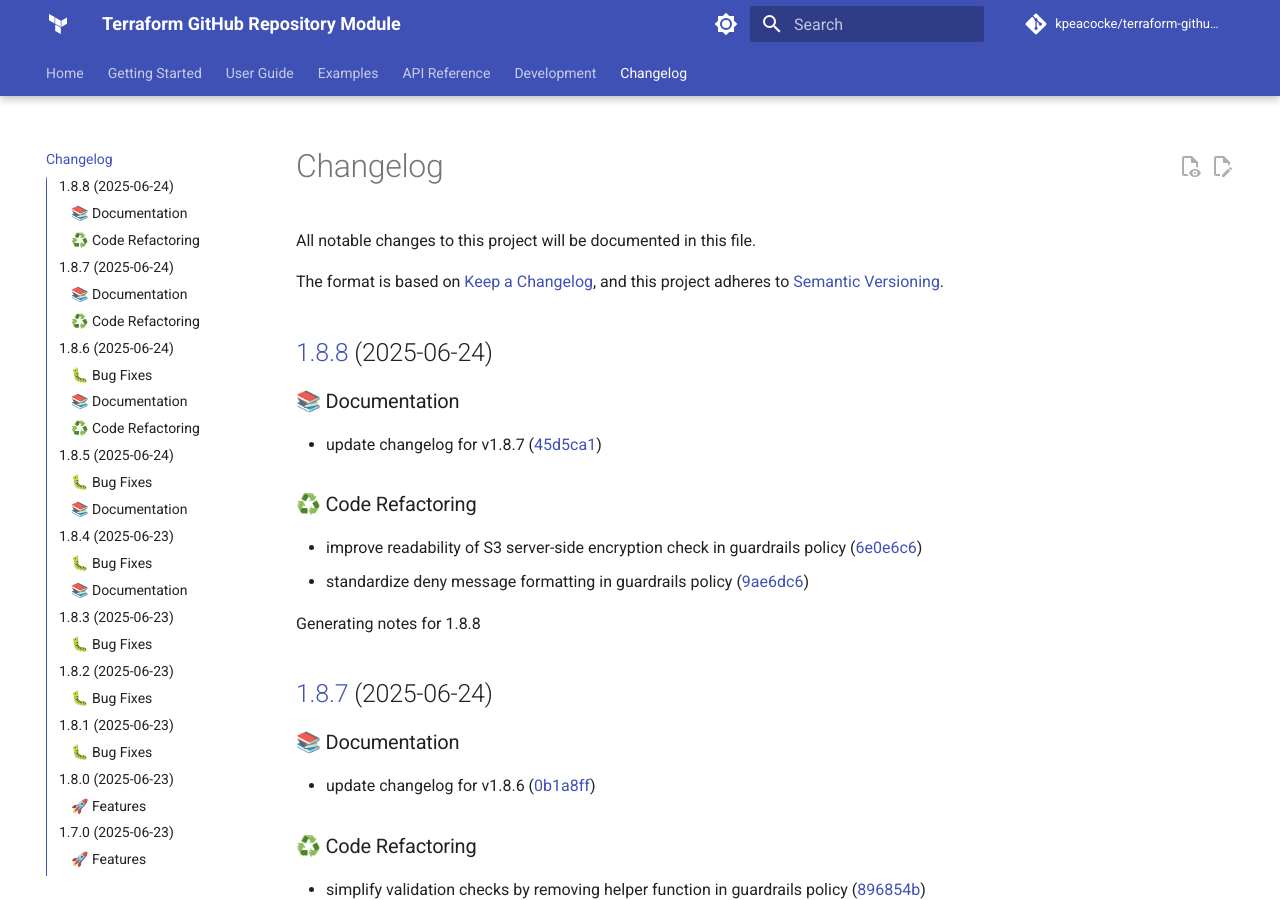
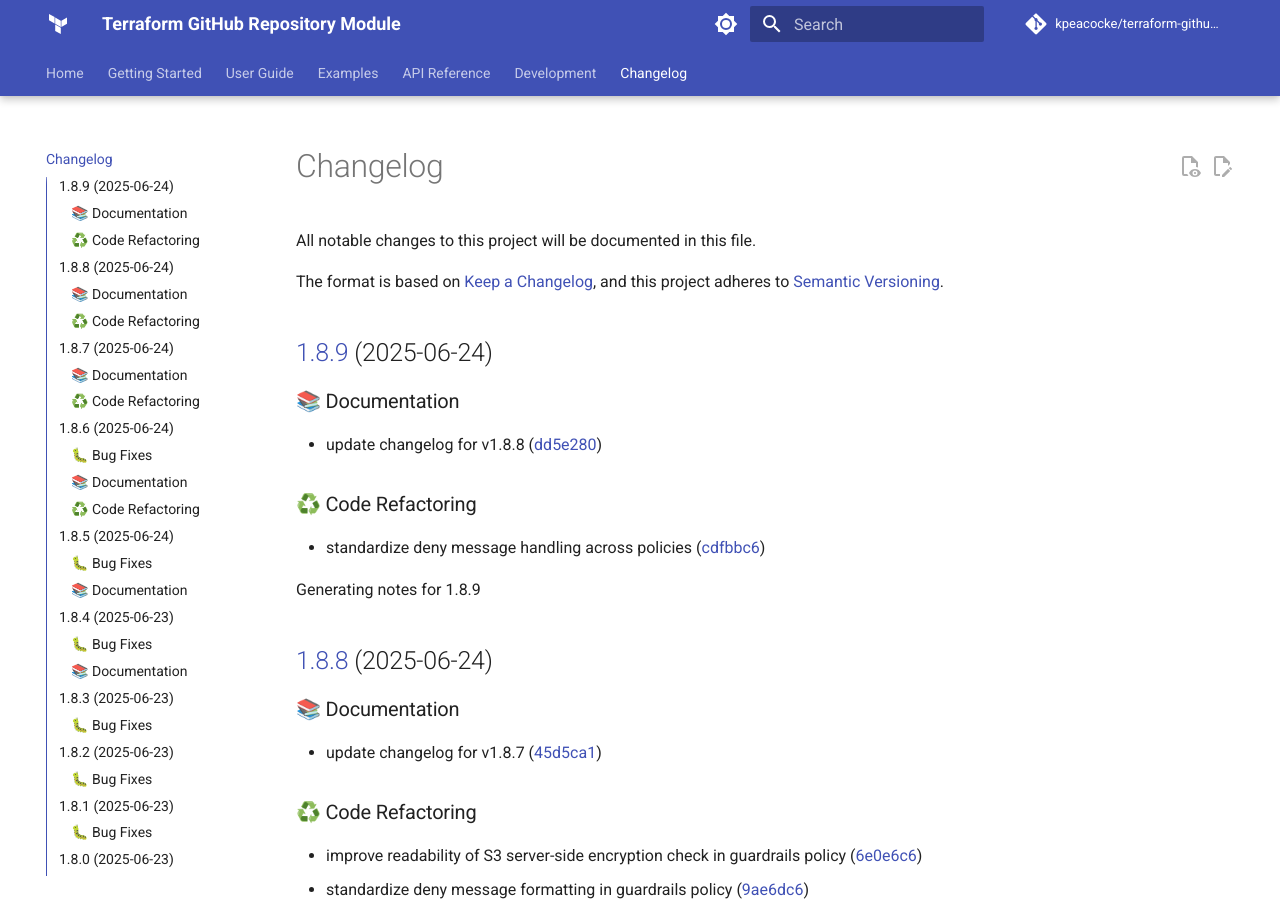
Before and after one commit to kpeacocke/terraform-github-repo, an MkDocs documentation site: the page built from docs/changelog.md, in a window 1280 px wide and 900 px high. Built offline with MkDocs 1.6.1 and Material for MkDocs 9.7.7, drawn with Linux system fonts in a browser that asks for light colours; comment, search, counter and statistics services are not loaded; the version menu is left out.

Commit message:
docs: update changelog for v1.8.9

```diff
--- a/docs/changelog.md
+++ b/docs/changelog.md
@@ -6,6 +6,18 @@ The format is based on [Keep a Changelog](https://keepachangelog.com/en/1.0.0/),
 and this project adheres to [Semantic Versioning](https://semver.org/spec/v2.0.0.html).
 
 <!-- markdownlint-disable MD024 -->
+
+## [1.8.9](https://github.com/kpeacocke/terraform-github-repo/compare/v1.8.8...v1.8.9) (2025-06-24)
+
+### 📚 Documentation
+
+* update changelog for v1.8.8 ([dd5e280](https://github.com/kpeacocke/terraform-github-repo/commit/dd5e280a7d593f7e42549667939d577968e3a263))
+
+### ♻️ Code Refactoring
+
+* standardize deny message handling across policies ([cdfbbc6](https://github.com/kpeacocke/terraform-github-repo/commit/cdfbbc63ab149bafda7c9e18893760b3cc28871c))
+
+Generating notes for 1.8.9
 
 ## [1.8.8](https://github.com/kpeacocke/terraform-github-repo/compare/v1.8.7...v1.8.8) (2025-06-24)
 
```
